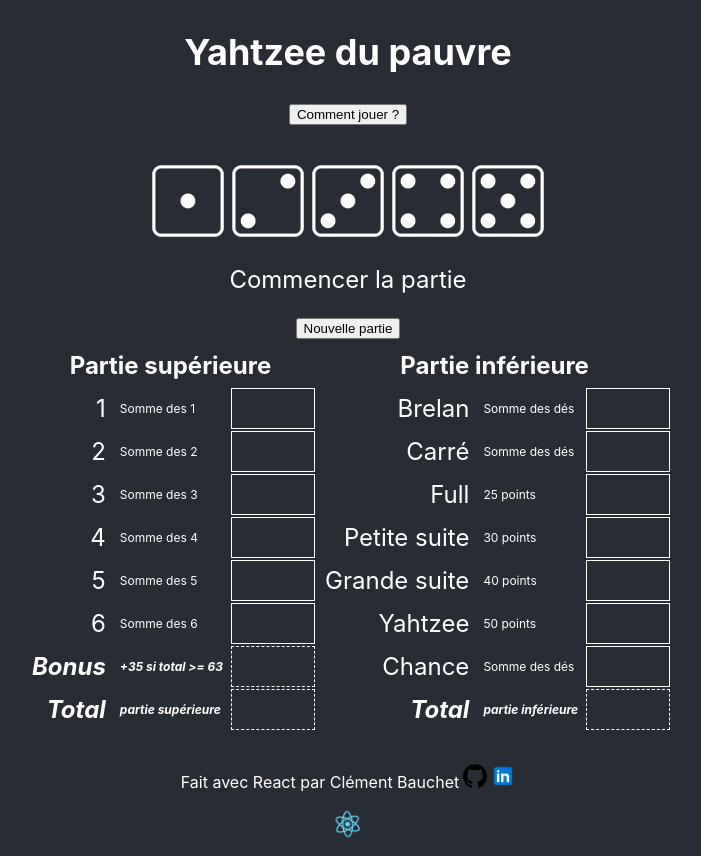
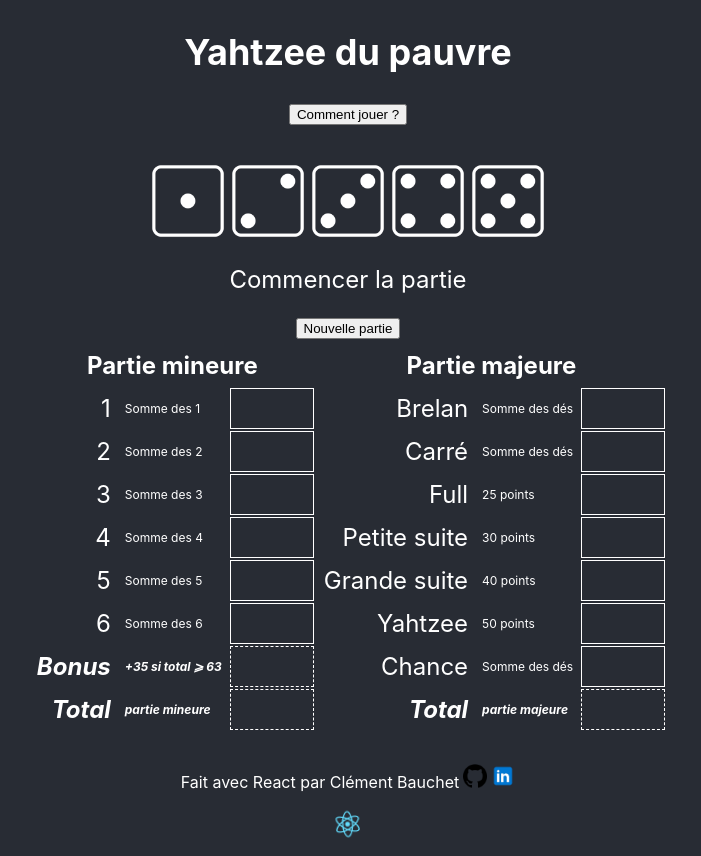
Before and after one commit to Tagpower/reactzee, a React (Create React App) app: page / in a window 1280 px wide. Shown: the whole page, without its empty margins (292-993 px from the left). Built offline with nearby package versions, Linux system fonts and the light colour scheme.

Commit message:
Fix complétion sur Yahtzee bonus

```diff
--- a/src/component/Die.js
+++ b/src/component/Die.js
@@ -8,13 +8,14 @@ import icon5 from '../icons/5.png';
 import icon6 from '../icons/6.png';
 
 export default class Die extends React.Component {
+
 	holdDie = () => {
 		this.props.toggleDieHold(this.props.id);
 	}
 
 	render() {
 		const dieIcons = [icon1, icon2, icon3, icon4, icon5, icon6];
-		return <div className={`dice-container ${this.props.hold ? "hold" : "free"} ${this.props.clickable ? "clickable" : ""}`}>
+		return <div className={`dice-container ${this.props.hold ? "hold" : "free"} ${this.props.clickable ? "clickable" : ""} `}>
 			<img src={dieIcons[this.props.number-1]} onClick={this.holdDie} alt={this.props.number} />
 		</div>
 	}
--- a/src/component/Help.js
+++ b/src/component/Help.js
@@ -22,8 +22,8 @@ export default class Help extends React.Component {
 							<p>Le Yahtzee est un jeu de dés où le but est de marquer le plus de points en réalisant des combinaisons.<br/>
 								Vous pouvez lancer les dés jusqu'à 3 fois, et sélectionner les dés que vous voulez garder en cliquant dessus. Ensuite, vous devez choisir une combinaison parmi la liste.<br/>
 								<br/>
-								Dans la partie supérieure, vous gagnez des points selon le nombre de dés égaux au chiffre correspondant.<br/>
-								Dans la partie inférieure, vous gagnez des points si les dés correspondent à la combinaison choisie, autrement, la ligne ne vous rapporte aucun point.<br/>
+								Dans la partie mineure, vous gagnez des points selon le nombre de dés égaux au chiffre correspondant.<br/>
+								Dans la partie majeure, vous gagnez des points si les dés correspondent à la combinaison choisie, autrement, la ligne ne vous rapporte aucun point.<br/>
 								La partie se termine lorsque toutes les lignes ont été remplies.
 							</p>
 							<h4>
@@ -72,7 +72,7 @@ export default class Help extends React.Component {
 								Bonus :
 							</h4>
 							<p>
-								Si vous totalisez 63 points ou plus dans la partie supérieure, vous gagnez un bonus de 35 points. <br/>
+								Si vous totalisez 63 points ou plus dans la partie mineure, vous gagnez un bonus de 35 points. <br/>
 								Si vous avez déjà validé un Yahtzee et que vous en réussissez d'autres avant la fin, vous pouvez remplir la case bonus pour 100 points supplémentaires cumulables !
 							</p>
 						</div>
--- a/src/component/ScoreContainer.js
+++ b/src/component/ScoreContainer.js
@@ -48,8 +48,9 @@ export default class ScoreContainer extends React.Component {
 			() => {
 				if (yahtzee === true) {
 					this.setState({numberOfBonusYahtzees: this.state.numberOfBonusYahtzees+1}, () => checkIfComplete());
+				} else {
+					checkIfComplete();
 				}
-				checkIfComplete()
 			}
 		);
 	}
@@ -67,7 +68,7 @@ export default class ScoreContainer extends React.Component {
 					<thead>
 						<tr>
 							<th colSpan="3">
-								Partie supérieure
+								Partie mineure
 							</th>
 						</tr>
 					</thead>
@@ -78,8 +79,8 @@ export default class ScoreContainer extends React.Component {
 						<ScoreRow name="4" desc="Somme des 4" gameState={this.props.gameState} addScore={this.addScoreUpper.bind(this)} handleScoreClick={this.props.handleScoreClick}/>
 						<ScoreRow name="5" desc="Somme des 5" gameState={this.props.gameState} addScore={this.addScoreUpper.bind(this)} handleScoreClick={this.props.handleScoreClick}/>
 						<ScoreRow name="6" desc="Somme des 6" gameState={this.props.gameState} addScore={this.addScoreUpper.bind(this)} handleScoreClick={this.props.handleScoreClick}/>
-						<TotalRow name="Bonus" desc="+35 si total >= 63" scoreDisplayed={this.state.upperComplete ? (this.state.bonus ? "35" : "0") : ""}  />
-						<TotalRow name="Total" desc="partie supérieure" scoreDisplayed={this.state.upperComplete ? this.state.upperTotal : ""}  />
+						<TotalRow name="Bonus" desc="+35 si total ⩾ 63" scoreDisplayed={this.state.upperComplete ? (this.state.bonus ? "35" : "0") : ""}  />
+						<TotalRow name="Total" desc="partie mineure" scoreDisplayed={this.state.upperComplete ? this.state.upperTotal : ""}  />
 					</tbody>
 				</table>
 
@@ -87,7 +88,7 @@ export default class ScoreContainer extends React.Component {
 					<thead>
 						<tr>
 							<th colSpan="3">
-								Partie inférieure
+								Partie majeure
 							</th>
 						</tr>
 					</thead>
@@ -100,7 +101,7 @@ export default class ScoreContainer extends React.Component {
 						{/* <ScoreRow name="Yahtzee" 		desc="50 points" 	 gameState={this.props.gameState} addScore={this.addScoreLower.bind(this)} handleScoreClick={this.props.handleScoreClick}/>  */}
 						<YahtzeeRow name="Yahtzee" 	  tip="5 dés égaux"			desc="50 points" 	 gameState={this.props.gameState} addScore={this.addScoreLower.bind(this)} handleScoreClick={this.props.handleScoreClick}/>
 						<ScoreRow name="Chance" 	  tip="Somme des dés"	desc="Somme des dés" gameState={this.props.gameState} addScore={this.addScoreLower.bind(this)} handleScoreClick={this.props.handleScoreClick}/>
-						<TotalRow name="Total" desc="partie inférieure" scoreDisplayed={this.state.lowerComplete ? this.state.lowerTotal : ""}  />
+						<TotalRow name="Total" desc="partie majeure" scoreDisplayed={this.state.lowerComplete ? this.state.lowerTotal : ""}  />
 					</tbody>
 
 
--- a/src/style/GameContainer.css
+++ b/src/style/GameContainer.css
@@ -16,6 +16,21 @@
 	transition: 0.15s;
 }
 
+@media (prefers-reduced-motion: no-preference) {
+	.dice-bar .rolling {
+		animation: dice-roll 0.5s ease-out;
+	}
+}
+
+@keyframes dice-roll {
+	from {
+		transform: rotate(0deg);
+	}
+	to {
+		transform: rotate(360deg);
+	}
+}
+
 .dice-bar > .free {
 	filter: brightness(1);
 	transition: 0.3s;
```
